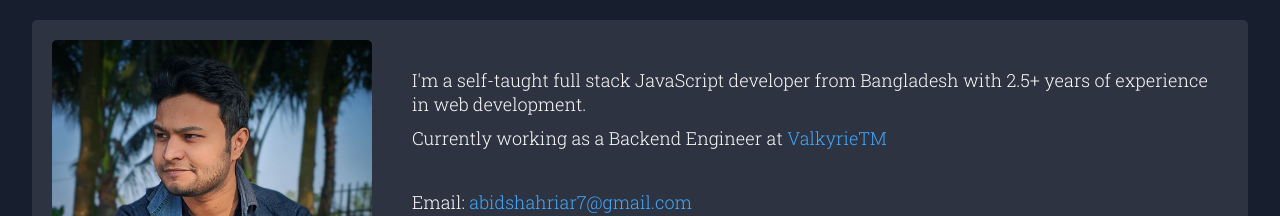
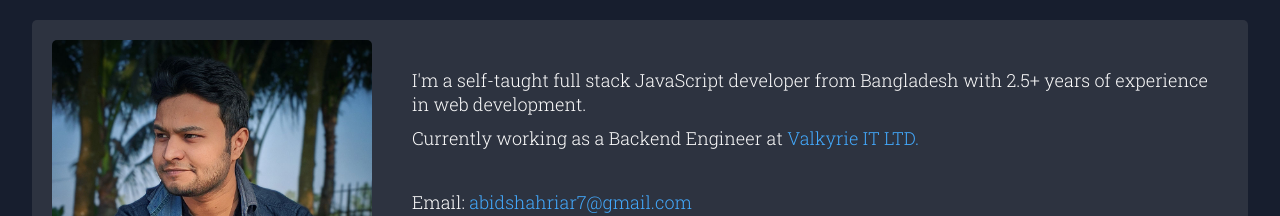
Before and after one commit to abid-shahriar/nextjs_portfolio_v2, a Next.js app: page / in a window 1280 px wide. Shown: the part 880-1096 px from the top of the page. Built offline with nearby package versions, Linux system fonts and the light colour scheme.

Commit message:
some seo fixes

```diff
--- a/src/components/AboutMeAndSkills/index.tsx
+++ b/src/components/AboutMeAndSkills/index.tsx
@@ -43,7 +43,7 @@ export default function AboutMeAndSkills() {
             <Typography margin='1rem 0 4rem 0'>
               Currently working as a Backend Engineer at{' '}
               <a href='https://valkyrietm.com/' target='_blank' rel='noopener noreferrer'>
-                ValkyrieTM
+                Valkyrie IT LTD.
               </a>
             </Typography>
           </div>
--- a/src/pages/index.tsx
+++ b/src/pages/index.tsx
@@ -30,11 +30,11 @@ export default function Home() {
         <title>Abid Shahriar</title>
         <meta
           name='description'
-          content='Creative full stack JavaScript Developer from Bangladesh. Have a passion for building responsive, interactive and secure web applications.'
+          content='Creative full stack JavaScript Developer from Bangladesh. Skilled in building responsive, interactive and secure web applications.'
         />
         <meta
           name='og:description'
-          content='Creative full stack JavaScript Developer from Bangladesh. Have a passion for building responsive, interactive and secure web applications.'
+          content='Creative full stack JavaScript Developer from Bangladesh. Skilled in building responsive, interactive and secure web applications.'
         />
       </Head>
     </>
```
